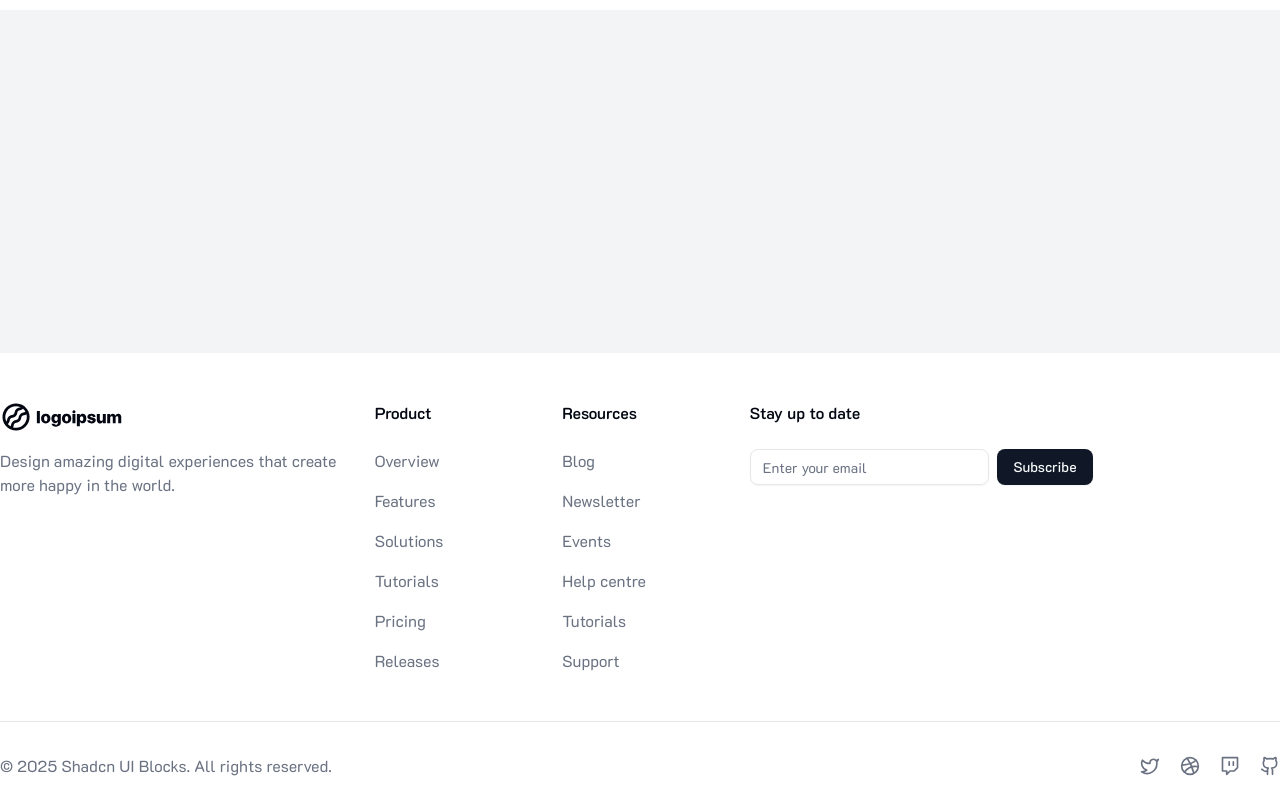
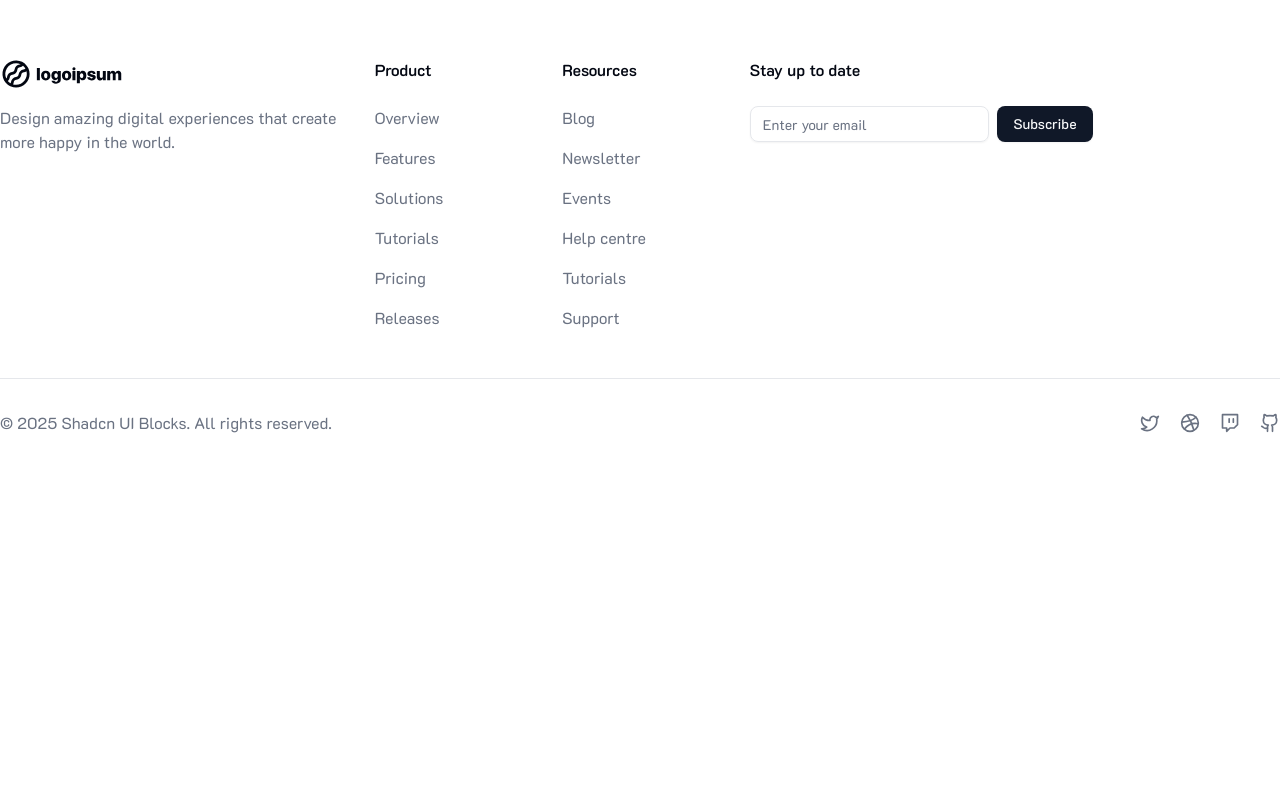
Before and after one commit to Panachaya/nextjscosci, a Next.js app: page / in a window 1280 px wide. Shown: the part 1654-2464 px from the top of the page. After the commit the page ends 2121 px from the top, so only its background shows below. Built offline with nearby package versions, Linux system fonts and the light colour scheme.

Commit message:
edit code

```diff
--- a/src/components/footer-03/footer-03.tsx
+++ b/src/components/footer-03/footer-03.tsx
@@ -72,7 +72,7 @@ const footerSections = [
 
 const Footer03Page = () => {
   return (
-    <div className="min-h-screen flex flex-col">
+    <div className="flex flex-col">
       <div className="grow bg-muted" />
       <footer>
         <div className="max-w-screen-xl mx-auto">
```
